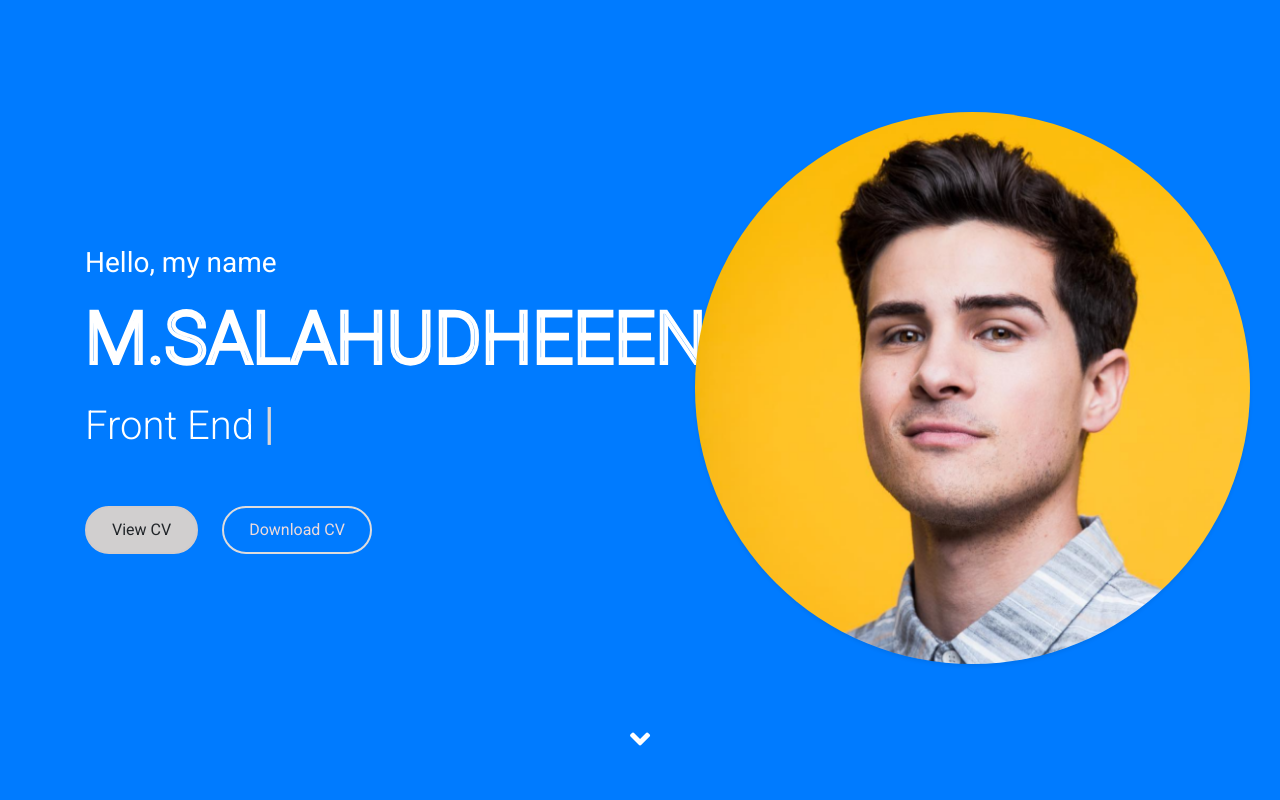
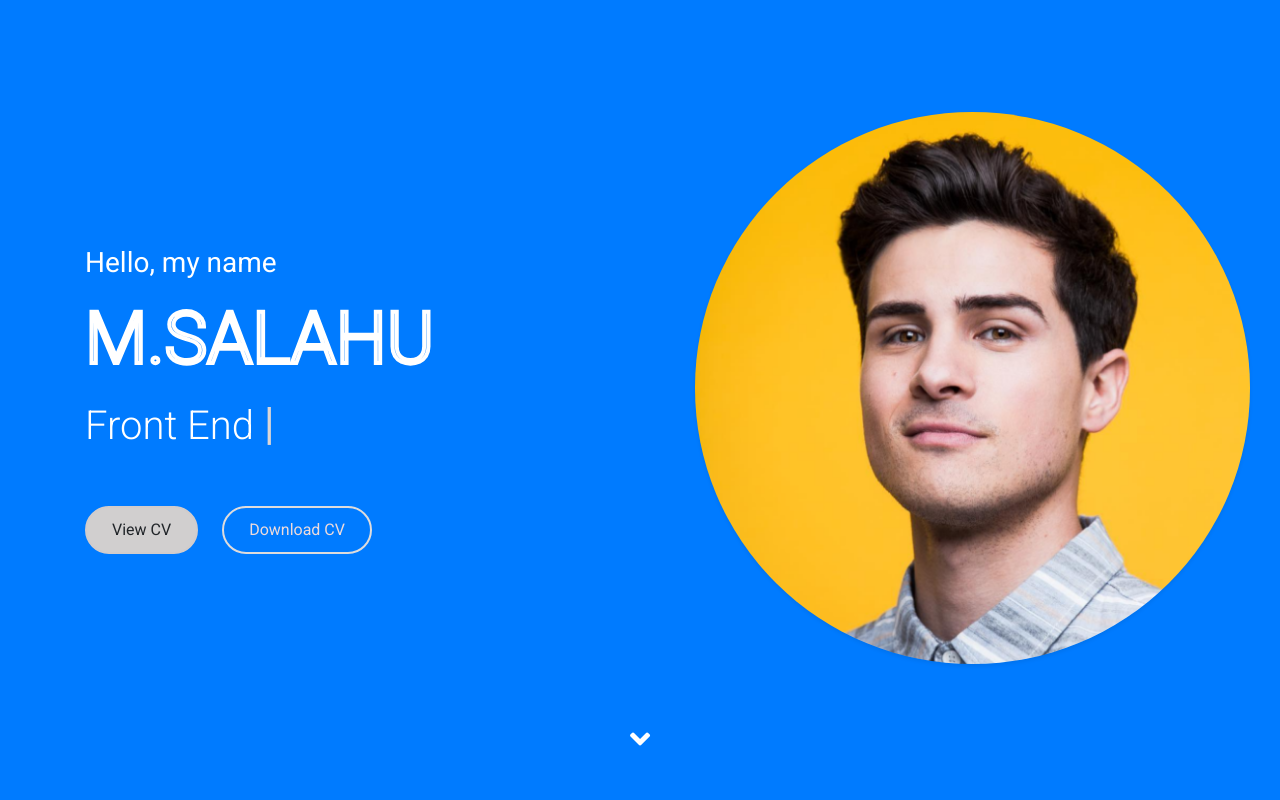
Before and after one commit to MhdSalahu/portfolio, a plain HTML site: page index.html in a window 1280 px wide. Shown: the top 800 px of the page. Drawn offline with nearby package versions, Linux system fonts and the light colour scheme.

Commit message:
change on name

```diff
--- a/index.html
+++ b/index.html
@@ -61,7 +61,7 @@
 
                 <div class="col-lg-7 text-center text-lg-left">
                     <h3 class="text-white font-weight-normal mb-3">Hello, my name</h3>
-                    <h1 class="display-3 text-uppercase text-primary mb-2" style="-webkit-text-stroke: 4px #ffffff;">M.Salahudheeen</h1>
+                    <h1 class="display-3 text-uppercase text-primary mb-2" style="-webkit-text-stroke: 4px #ffffff;">M.Salahu</h1>
                     <h1 class="typed-text-output d-inline font-weight-lighter text-white"></h1>
                     <div class="typed-text d-none">Web Designer, Web Developer, Front End Developer</div>
                     <div class="d-flex align-items-center justify-content-center justify-content-lg-start pt-5">
```
